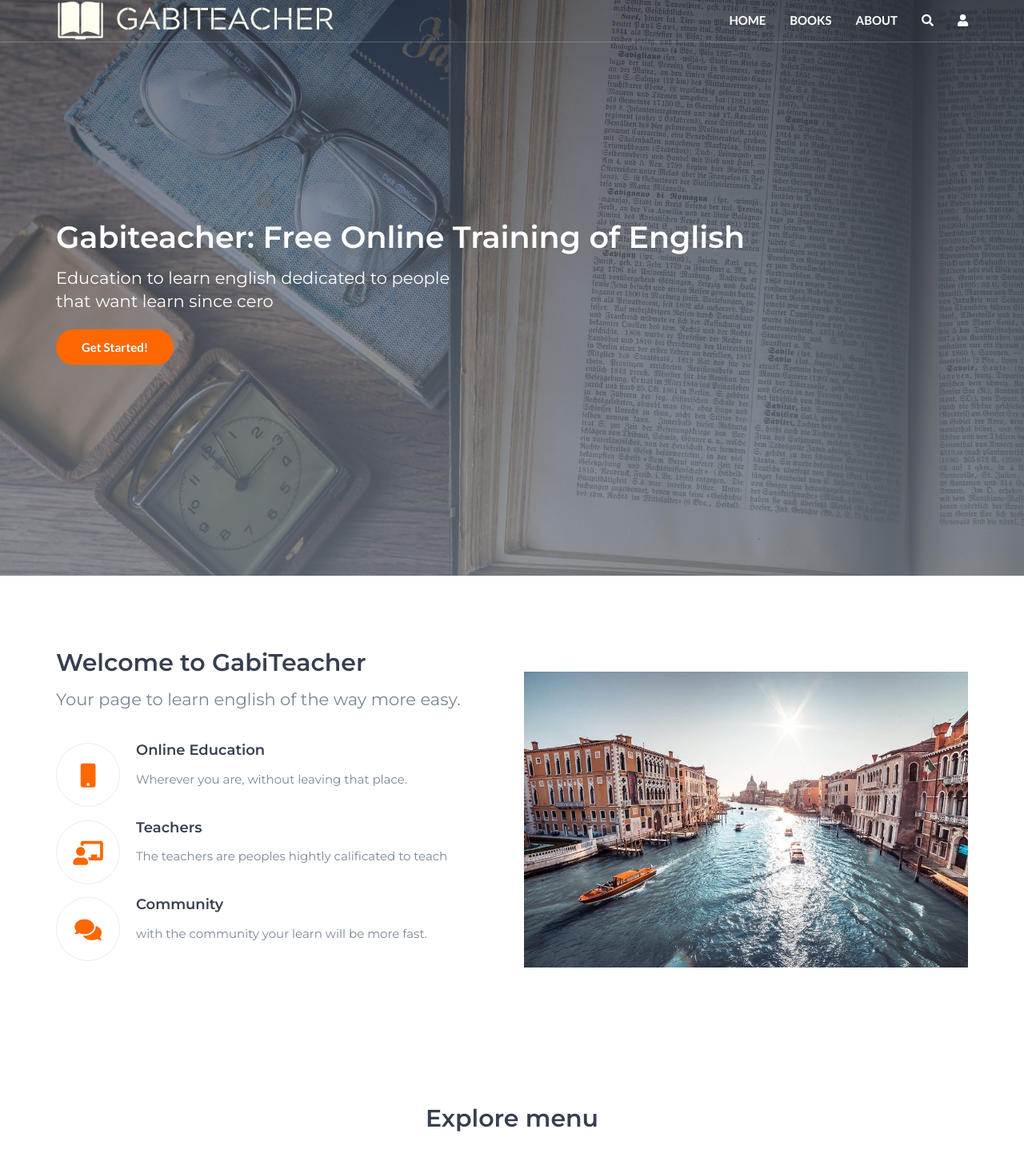
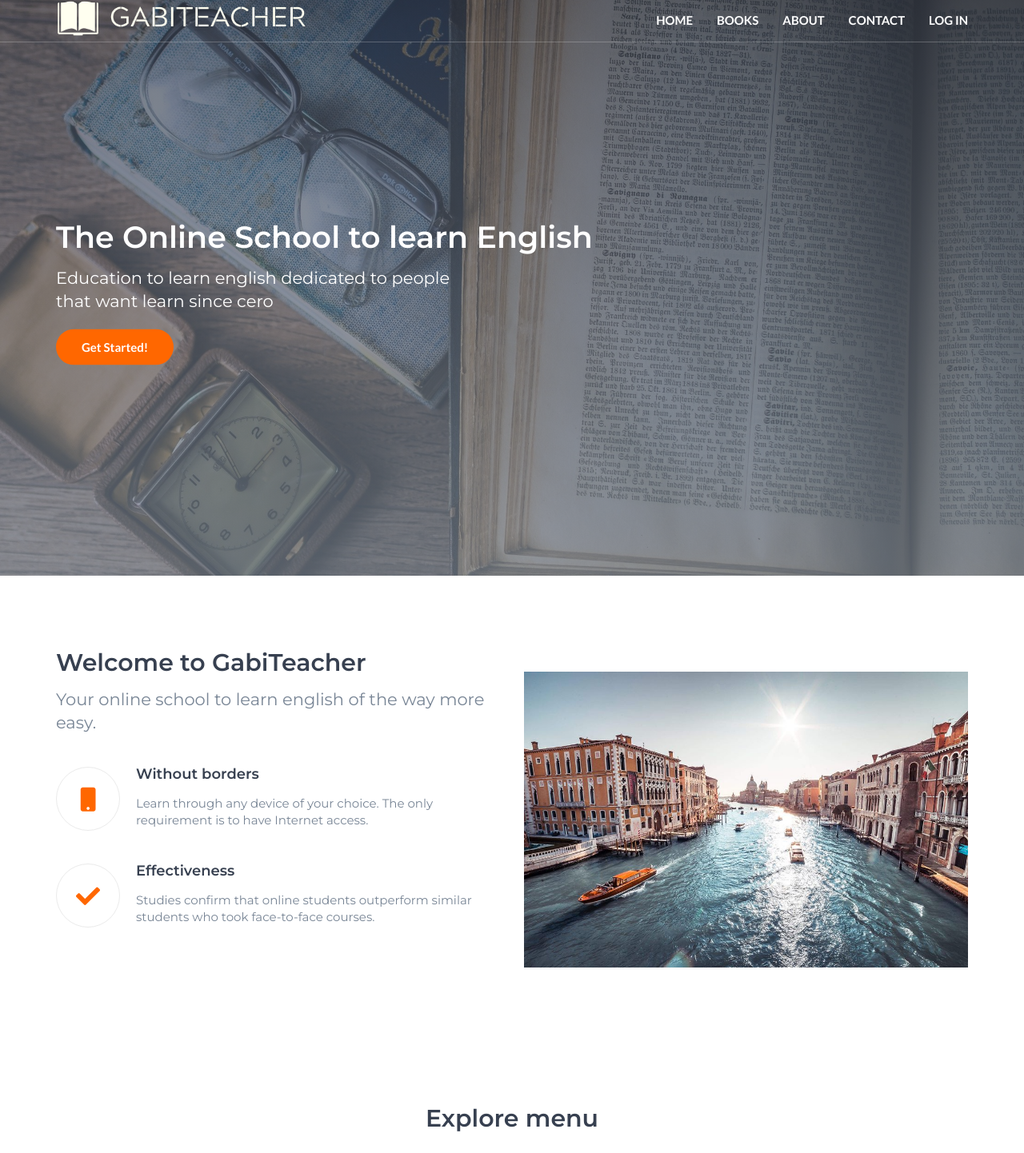
Before and after one commit to LeoD-E1/GabiTeacher, a Flask app: page / in a window 1280 px wide. Shown: the top 1442 px of the page at 80% size. Run offline with Flask 2, Linux system fonts and the light colour scheme; parts of the project's set-up code (start-up, migrations or seed data) failed here and were passed over; some libraries are stand-ins or nearby versions.

Commit message:
modificaciones de frontend en index, layout y profile-user

```diff
--- a/templates/index.html
+++ b/templates/index.html
@@ -16,7 +16,7 @@
         <div class="container">
             <div class="row">
                 <div class="col-md-12">
-                    <h1 class="white-text">Gabiteacher: Free Online Training of English</h1>
+                    <h1 class="white-text">The Online School to learn English</h1>
                     <p class="lead white-text">Education to learn english dedicated to people<br> that want learn since cero </p>
                     <a class="main-button icon-button" href="#">Get Started!</a>
                 </div>
@@ -39,35 +39,25 @@
             <div class="col-md-6">
                 <div class="section-header">
                     <h2>Welcome to GabiTeacher</h2>
-                    <p class="lead">Your page to learn english of the way more easy.</p>
+                    <p class="lead">Your online school to learn english of the way more easy.</p>
                 </div>
 
                 <!-- feature -->
                 <div class="feature">
-                    </i><i class="feature-icon fas fa-mobile"></i>
+                    <i class="feature-icon fas fa-mobile"></i>
                     <div class="feature-content">
-                        <h4>Online Education</h4>
-                        <p>Wherever you are, without leaving that place.</p>
+                        <h4>Without borders</h4>
+                        <p>Learn through any device of your choice. The only requirement is to have Internet access.</p>
                     </div>
-                </div>
+                </div><br>
                 <!-- /feature -->
 
                 <!-- feature -->
                 <div class="feature">
-                    <i class="feature-icon fas fa-chalkboard-teacher"></i>
+                    <i class="feature-icon fas fa-check"></i>
                     <div class="feature-content">
-                        <h4>Teachers</h4>
-                        <p>The teachers are peoples hightly calificated to teach</p>
-                    </div>
-                </div>
-                <!-- /feature -->
-
-                <!-- feature -->
-                <div class="feature">
-                    <i class="feature-icon fa fa-comments"></i>
-                    <div class="feature-content">
-                        <h4>Community</h4>
-                        <p>with the community your learn will be more fast.</p>
+                        <h4>Effectiveness</h4>
+                        <p>Studies confirm that online students outperform similar students who took face-to-face courses.</p>
                     </div>
                 </div>
                 <!-- /feature -->
@@ -76,7 +66,7 @@
 
             <div class="col-md-6">
                 <div class="about-img">
-                    <img src="../public/img/gabiteacher-port.jpg" alt="">
+                    <img src="../public/img/gabiteacher-port.jpg" alt="gabiteacher-port">
                 </div>
             </div>
 
@@ -213,41 +203,52 @@
         <!-- row -->
         <div class="row">
             <div class="section-header text-center">
-                <h2>Why GabiTeacher</h2>
-                <p class="lead"></p>
+                <h2>Why GabiTeacher?</h2>
             </div>
 
             <!-- feature -->
-            <div class="col-md-4">
+            <div class="col-md-3">
                 <div class="feature">
-                    <i class="feature-icon fa fa-flask"></i>
+                    <i class="feature-icon fas fa-mobile"></i>
                     <div class="feature-content">
-                        <h4>Teachers</h4>
-                        <p>The teachers are peoples hightly calificated to teach</p>
+                        <h4>Without borders</h4>
+                        <p>Learn through any device of your choice. The only requirement is to have Internet access.</p>
                     </div>
                 </div>
             </div>
             <!-- /feature -->
 
             <!-- feature -->
-            <div class="col-md-4">
+            <div class="col-md-3">
                 <div class="feature">
-                    <i class="feature-icon fa fa-users"></i>
+                    <i class="feature-icon fas fa-check"></i>
                     <div class="feature-content">
-                        <h4>Online Education</h4>
-                        <p>For you, whithout you move of your home.</p>
+                        <h4>Effectiveness</h4>
+                        <p>Studies confirm that online students outperform similar students who took face-to-face courses.</p>
                     </div>
                 </div>
             </div>
             <!-- /feature -->
 
             <!-- feature -->
-            <div class="col-md-4">
+            <div class="col-md-3">
                 <div class="feature">
                     <i class="feature-icon fa fa-comments"></i>
                     <div class="feature-content">
                         <h4>Community</h4>
-                        <p>with the community your learn will be more fast.</p>
+                        <p>Join the generation of people who know how to master the English language.</p>
+                    </div>
+                </div>
+            </div>
+            <!-- /feature -->
+
+            <!-- feature -->
+            <div class="col-md-3">
+                <div class="feature">
+                    <i class="feature-icon fas fa-book"></i>
+                    <div class="feature-content">
+                        <h4>Learn freely</h4>
+                        <p>Watch videos at your own pace as many times as you want, on your own terms.</p>
                     </div>
                 </div>
             </div>
--- a/templates/layout.html
+++ b/templates/layout.html
@@ -6,16 +6,12 @@
     <meta charset="utf-8">
     <meta http-equiv="X-UA-Compatible" content="IE=edge">
     <meta name="viewport" content="width=device-width, initial-scale=1">
-
     <!-- Google font -->
     <link href="https://fonts.googleapis.com/css?family=Lato:700%7CMontserrat:400,600" rel="stylesheet">
-
     <!-- Bootstrap -->
     <link type='text/css' rel="stylesheet" href="../public/css/bootstrap.min.css" />
-
     <!-- Font Awesome Icon -->
     <link rel="stylesheet" href="../public/fontawesome/css/all.css">
-
     <!-- Custom stlylesheet -->
     <link type="text/css" rel="stylesheet" href="../public/css/style.css" /> {% endblock %}
 
@@ -32,7 +28,7 @@
                 <!-- Logo -->
                 <div class="navbar-brand">
                     <a href="{{ url_for('home') }}">
-                        <img src="../public/img/logo-blanco.png" height="50px">
+                        <img src="../public/img/logo-blanco.png" height="45px">
                     </a>
                 </div>
                 <!-- /Logo -->
@@ -52,10 +48,9 @@
                     <li><a href="#">Books</a></li>
                     <!--<li><a href="blog.html">Menu</a></li>-->
                     <li><a href="#">About</a></li>
-                    <!--<li><a href="{{ url_for('contact') }}">Contact</a></li>-->
-                    <li><a><i class="fas fa-search"></i></a></li>
-
-                    <li><a href="{{ url_for('login')}}"><i class="fas fa-user"></i></a>
+                    <li><a href="{{ url_for('contact') }}">Contact</a></li>
+                    <!--<li><a><i class="fas fa-search"></i></a></li>-->
+                    <li><a href="{{ url_for('login')}}">Log in</a>
                 </ul>
             </nav>
             <!-- /Navigation -->
@@ -79,7 +74,7 @@
                 <div class="col-md-6">
                     <div class="footer-logo">
                         <a href="index.html">
-                            <img src="../public/img/logo-negro.png" height="60px">
+                            <img src="../public/img/logo-negro.png" height="50px">
                         </a>
                     </div>
                 </div>
@@ -93,6 +88,7 @@
                         <!--<li><a href="blog.html">Menu</a></li>-->
                         <li><a href="#">About</a></li>
                         <li><a href="{{ url_for('contact') }}">Contact</a></li>
+                        <li><a href="{{ url_for('login')}}">Log in</a>
                     </ul>
                 </div>
                 <!-- /footer nav -->
@@ -116,7 +112,7 @@
                 <!-- copyright -->
                 <div class="col-md-8 col-md-pull-4">
                     <div class="copyright">
-                        Copyright &copy;
+                        Copyright &copy; 2019 -
                         <script>
                             document.write(new Date().getFullYear());
                         </script> GabiTeacher. All rights reserved
--- a/templates/profile-user.html
+++ b/templates/profile-user.html
@@ -1,4 +1,6 @@
-{% extends 'layout.html' %}{% block content %}
+{% extends 'layout.html' %}
+<!--------------------------------->
+{%block title%} {{userinfo['name']}} profile | GabiTeacher{% endblock %} {% block content %}
 
 <!-- Home -->
 <div id="home" class="hero-area">
```
